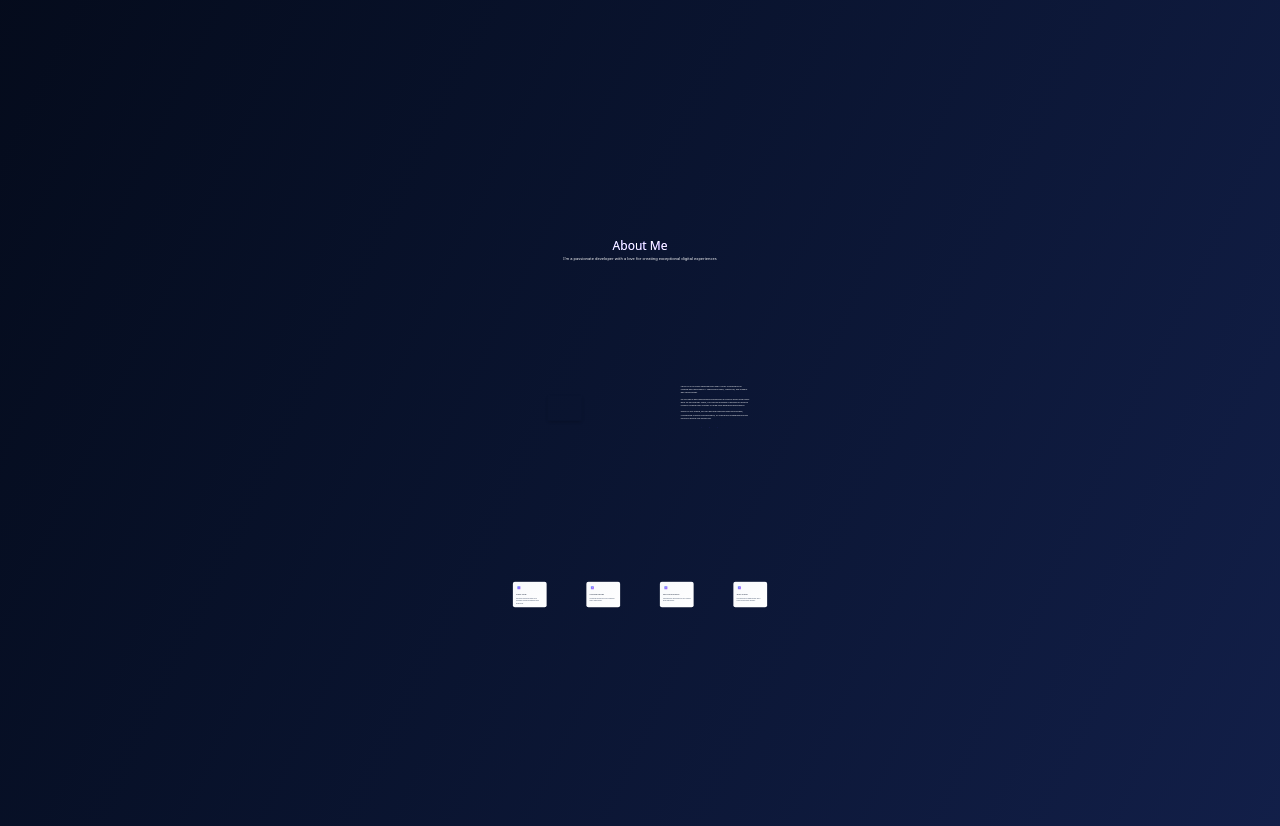
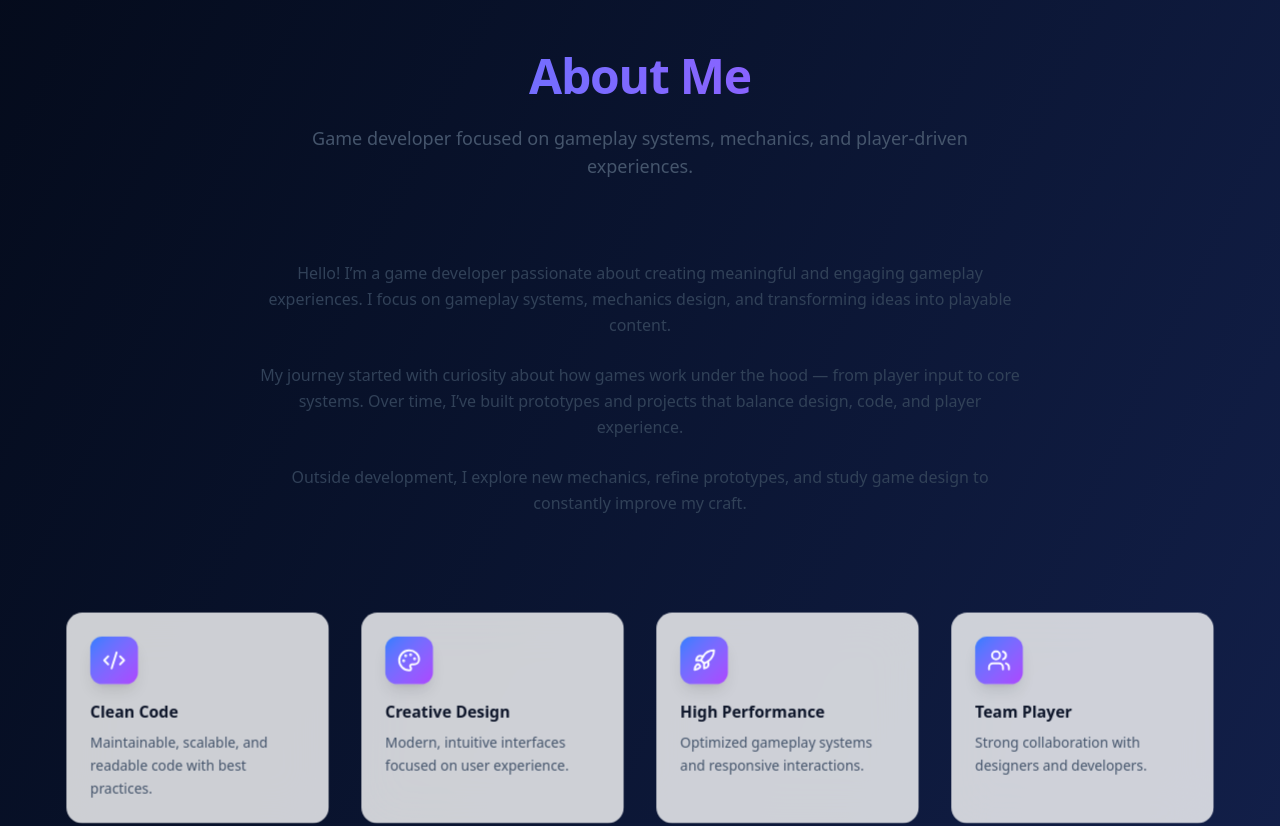
Before and after one commit to MahdiJDS/Member-portfolio, a React (Vite) app: page / in a window 1280 px wide. Shown: the part 860-1686 px from the top of the page. Built offline with nearby package versions, Linux system fonts and the light colour scheme; the HTML template or start-up script is replaced by a standard one.

Commit message:
Change text style

```diff
--- a/src/Page/About.tsx
+++ b/src/Page/About.tsx
@@ -1,105 +1,113 @@
-import { Code2, Palette, Rocket, Users } from 'lucide-react';
-// import { ImageWithFallback } from './figma/ImageWithFallback';
+import { Code2, Palette, Rocket, Users } from "lucide-react";
 
 export default function About() {
   const features = [
     {
       icon: Code2,
-      title: 'Clean Code',
-      description: 'Writing maintainable and scalable code following best practices.',
+      title: "Clean Code",
+      description: "Maintainable, scalable, and readable code with best practices.",
     },
     {
       icon: Palette,
-      title: 'Creative Design',
-      description: 'Crafting beautiful and intuitive user interfaces.',
+      title: "Creative Design",
+      description: "Modern, intuitive interfaces focused on user experience.",
     },
     {
       icon: Rocket,
-      title: 'Fast Performance',
-      description: 'Optimizing applications for speed and efficiency.',
+      title: "High Performance",
+      description: "Optimized gameplay systems and responsive interactions.",
     },
     {
       icon: Users,
-      title: 'Team Player',
-      description: 'Collaborating effectively with cross-functional teams.',
+      title: "Team Player",
+      description: "Strong collaboration with designers and developers.",
     },
   ];
 
   return (
-    <section id="about" className="py-20 px-4 sm:px-6 lg:px-8">
+    <section
+      id="about"
+      className="relative py-28 px-6 overflow-hidden"
+    >
+      {/* Background glow */}
+      <div className="absolute inset-0 -z-10">
+        <div className="absolute top-1/3 left-1/2 -translate-x-1/2 w-[700px] h-[700px] rounded-full bg-blue-500/10 blur-[140px]" />
+        <div className="absolute top-2/3 left-1/4 w-[500px] h-[500px] rounded-full bg-purple-500/10 blur-[140px]" />
+      </div>
+
       <div className="max-w-6xl mx-auto">
-        <div className="text-center mb-16">
-          <h2 className="text-4xl md:text-5xl bg-gradient-to-r from-blue-600 to-purple-600 bg-clip-text  mb-4">
+        {/* Header */}
+        <div className="text-center mb-20">
+          <h2 className="text-4xl md:text-5xl font-extrabold tracking-tight bg-gradient-to-r from-blue-500 to-purple-500 bg-clip-text text-transparent mb-6">
             About Me
           </h2>
-          <p className=" max-w-2xl mx-auto">
-            I'm a passionate developer with a love for creating exceptional digital experiences
+          <p className="max-w-2xl mx-auto text-slate-600 dark:text-slate-300 text-lg">
+            Game developer focused on gameplay systems, mechanics, and
+            player-driven experiences.
           </p>
         </div>
 
-        <div className="grid md:grid-cols-2 gap-12 items-center mb-16">
-          {/* Image */}
-          <div className="relative">
-            <div className="relative w-full aspect-[4/3] rounded-2xl overflow-hidden shadow-2xl">
-              {/* <ImageWithFallback
-                src="https://images.unsplash.com/photo-1595745688820-1a8bca9dd00f?crop=entropy&cs=tinysrgb&fit=max&fm=jpg&ixid=M3w3Nzg4Nzd8MHwxfHNlYXJjaHwxfHxjcmVhdGl2ZSUyMHBlcnNvbiUyMHBvcnRyYWl0fGVufDF8fHx8MTc2NTQ1NzY5MXww&ixlib=rb-4.1.0&q=80&w=1080&utm_source=figma&utm_medium=referral"
-                alt="About me"
-                className="w-full h-full object-cover"
-              /> */}
-            </div>
-          </div>
+        {/* Content */}
+        <div className="max-w-3xl mx-auto text-center space-y-6 mb-24">
+          <p className="text-slate-700 dark:text-slate-300 leading-relaxed">
+            Hello! I’m a game developer passionate about creating meaningful and
+            engaging gameplay experiences. I focus on gameplay systems,
+            mechanics design, and transforming ideas into playable content.
+          </p>
 
-          {/* Content */}
-          <div className="space-y-6">
-            <p className=" leading-relaxed">
-              Hello! I'm a full-stack developer with over 5 years of experience in building web applications.
-              I specialize in React, TypeScript, and modern web technologies.
-            </p>
-            <p className=" leading-relaxed">
-              My journey in web development started with a curiosity about how things work on the internet.
-              Today, I've had the privilege of working on diverse projects ranging from startups to large-scale
-              enterprise applications.
-            </p>
-            <p className=" leading-relaxed">
-              When I'm not coding, you can find me exploring new technologies, contributing to open-source
-              projects, or sharing my knowledge through technical writing and mentoring.
-            </p>
+          <p className="text-slate-700 dark:text-slate-300 leading-relaxed">
+            My journey started with curiosity about how games work under the
+            hood — from player input to core systems. Over time, I’ve built
+            prototypes and projects that balance design, code, and player
+            experience.
+          </p>
 
-            <div className="flex gap-4 pt-4">
-              <div className="text-center">
-                <div className="text-3xl bg-gradient-to-r from-blue-600 to-purple-600 bg-clip-text text-transparent">
-                  5+
-                </div>
-                <div className=" text-sm">Years Experience</div>
-              </div>
-              <div className="text-center">
-                <div className="text-3xl bg-gradient-to-r from-blue-600 to-purple-600 bg-clip-text text-transparent">
-                  50+
-                </div>
-                <div className=" text-sm">Projects Completed</div>
-              </div>
-              <div className="text-center">
-                <div className="text-3xl bg-gradient-to-r from-blue-600 to-purple-600 bg-clip-text text-transparent">
-                  30+
-                </div>
-                <div className=" text-sm">Happy Clients</div>
-              </div>
-            </div>
-          </div>
+          <p className="text-slate-700 dark:text-slate-300 leading-relaxed">
+            Outside development, I explore new mechanics, refine prototypes, and
+            study game design to constantly improve my craft.
+          </p>
         </div>
 
-        {/* Features Grid */}
-        <div className="grid sm:grid-cols-2 lg:grid-cols-4 gap-6">
+        {/* Features */}
+        <div className="grid sm:grid-cols-2 lg:grid-cols-4 gap-8">
           {features.map((feature, index) => (
             <div
               key={index}
-              className="p-6 bg-gradient-to-br from-slate-50 to-white rounded-2xl shadow-md hover:shadow-xl transition-shadow"
+              className="
+                relative p-6 rounded-2xl
+                bg-white/80 dark:bg-[#0b1220]/80
+                backdrop-blur-xl
+                [box-shadow:
+                0_1px_1px_rgba(255,255,255,0.4),
+                0_20px_60px_rgba(59,130,246,0.18),
+                0_40px_120px_rgba(0,0,0,0.35)]
+                hover:[box-shadow:
+                0_1px_1px_rgba(255,255,255,0.6),
+                0_30px_90px_rgba(99,102,241,0.35),
+                0_60px_160px_rgba(0,0,0,0.45)]
+                transition-all duration-500
+                group
+              "
             >
-              <div className="w-12 h-12 bg-gradient-to-br from-blue-500 to-purple-500 rounded-xl flex items-center justify-center mb-4">
+              <div
+                className="
+                  w-12 h-12 mb-4 rounded-xl
+                  bg-gradient-to-br from-blue-500 to-purple-500
+                  flex items-center justify-center
+                  shadow-lg
+                  group-hover:scale-110 transition-transform duration-300
+                "
+              >
                 <feature.icon className="w-6 h-6 text-white" />
               </div>
-              <h3 className="text-slate-800 mb-2">{feature.title}</h3>
-              <p className="text-slate-600 text-sm">{feature.description}</p>
+
+              <h3 className="text-slate-900 dark:text-white font-semibold mb-2">
+                {feature.title}
+              </h3>
+
+              <p className="text-slate-600 dark:text-slate-400 text-sm leading-relaxed">
+                {feature.description}
+              </p>
             </div>
           ))}
         </div>
```
